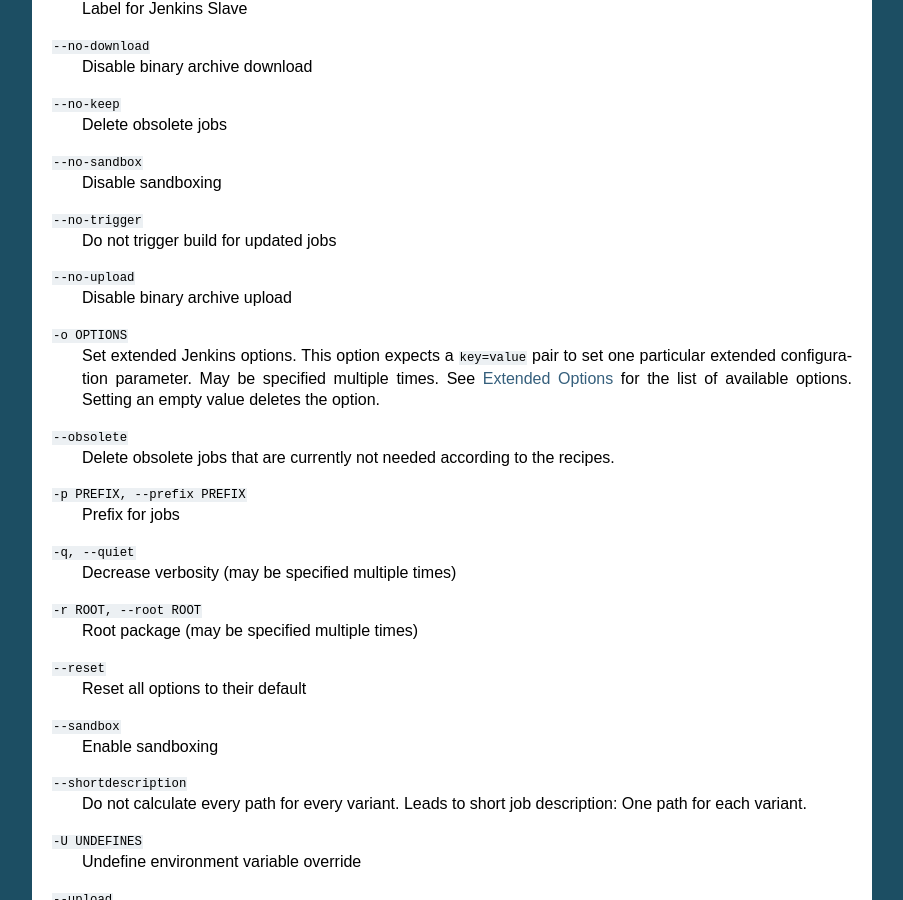
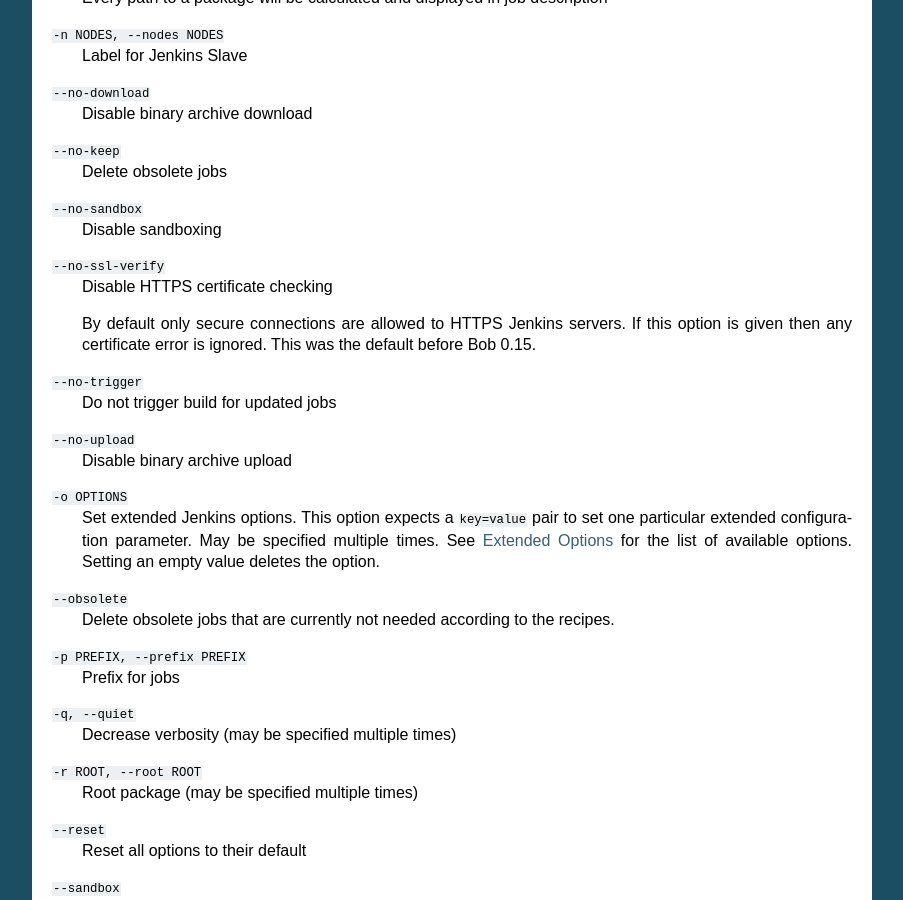
Before and after one commit to BobBuildTool/bob, a Sphinx documentation site: the page built from doc/manpages/bob-jenkins.rst, in a window 1280 px wide and 900 px high, scrolled down 1529 px. Shown: the whole window, without its empty margins (198-1101 px from the left). Built offline with Sphinx 7.4.7, drawn with Linux system fonts in a browser that asks for light colours; formulas are drawn with MathJax 3; the version number could not be read and is left out; some of the changed text lies outside the part shown.

Commit message:
doc: document --no-ssl-verify jenkins option

```diff
--- a/doc/manpages/bob-jenkins.rst
+++ b/doc/manpages/bob-jenkins.rst
@@ -29,8 +29,11 @@
     bob jenkins export [-h] name dir
     bob jenkins graph [-h] name
     bob jenkins ls [-h] [-v]
-    bob jenkins prune [-h] [--obsolete | --intermediate] [-q] [-v] name
-    bob jenkins push [-h] [-f] [--no-trigger] [-q] [-v] name
+    bob jenkins prune [-h] [--obsolete | --intermediate] [--no-ssl-verify]
+                      [-q] [-v]
+                      name
+    bob jenkins push [-h] [-f] [--no-ssl-verify] [--no-trigger] [-q] [-v]
+                     name
     bob jenkins rm [-h] [-f] name
     bob jenkins set-options [-h] [--reset] [-n NODES] [-o OPTIONS] [-p PREFIX]
                             [--add-root ADD_ROOT] [--del-root DEL_ROOT]
@@ -96,6 +99,13 @@
 
 ``--no-sandbox``
     Disable sandboxing
+
+``--no-ssl-verify``
+    Disable HTTPS certificate checking
+
+    By default only secure connections are allowed to HTTPS Jenkins servers. If
+    this option is given then any certificate error is ignored. This was the
+    default before Bob 0.15.
 
 ``--no-trigger``
     Do not trigger build for updated jobs
```
